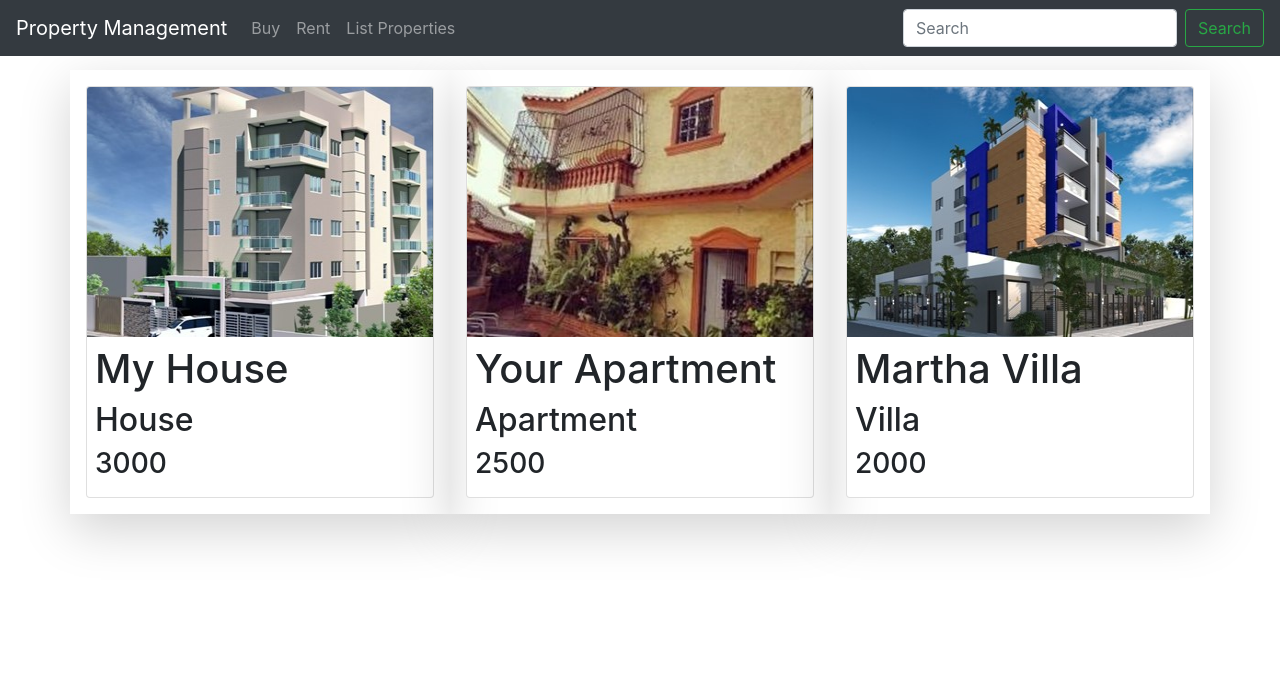
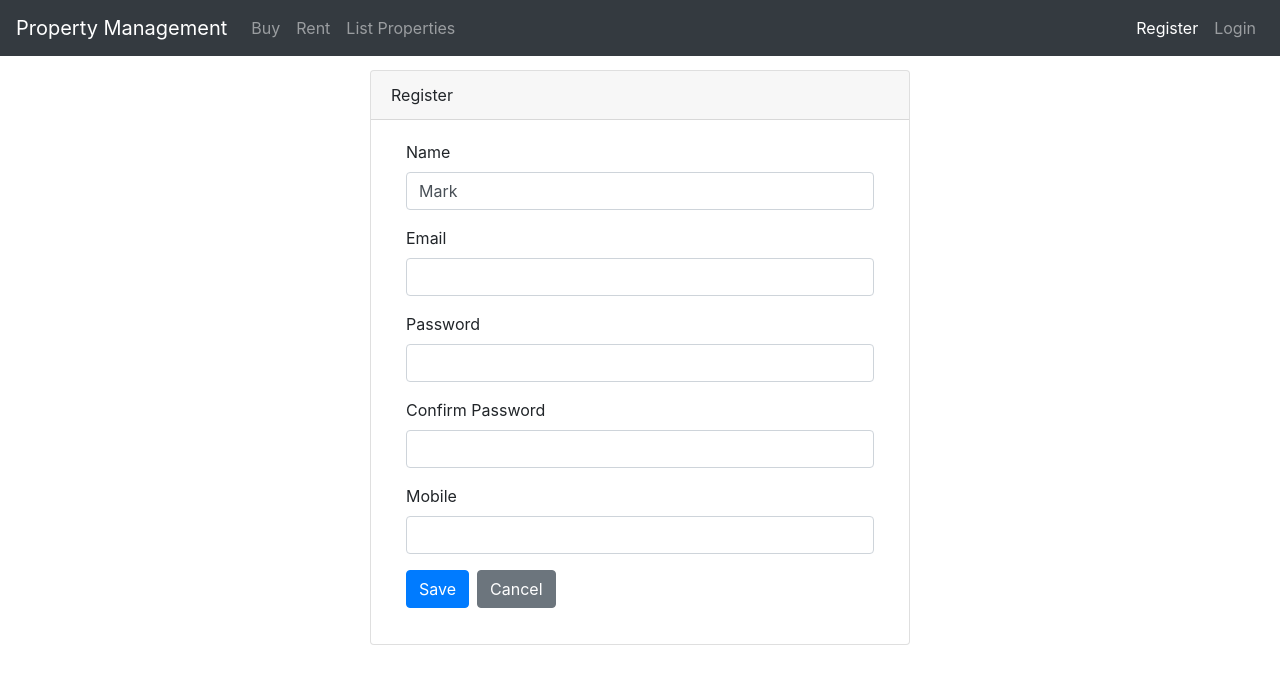
Before and after one commit to francisramirez/propertyadmin, an Angular app in the folder FrontEnd/: page /user/register in a window 1280 px wide. Shown: the top 684 px of the page. Built offline with nearby package versions, Linux system fonts and the light colour scheme.

Commit message:
Register form.

```diff
--- a/FrontEnd/src/app/app-routing.module.ts
+++ b/FrontEnd/src/app/app-routing.module.ts
@@ -3,6 +3,8 @@ import { Routes, RouterModule } from '@angular/router';
 import { AddPropertyComponent } from './property/add-property/add-property.component';
 import { PropertyDetailComponent } from './property/property-detail/property-detail.component';
 import { PropertyListComponent } from './property/property-list/property-list.component';
+import { LoginComponent } from './user/login/login.component';
+import { RegisterComponent } from './user/register/register.component';
 
 const routes: Routes =
 [
@@ -10,6 +12,9 @@ const routes: Routes =
   {path:'add-property',component:AddPropertyComponent},
   {path:'rent-property',component:PropertyListComponent},
   {path:'property-detail/:id',component:PropertyDetailComponent},
+  {path:'user/login',component:LoginComponent},
+  {path:'user/register',component:RegisterComponent},
+  {path:'rent-property',component:PropertyListComponent},
   {path:'**',component:PropertyListComponent}
 ];
 
--- a/FrontEnd/src/app/nav-bar/nav-bar.component.html
+++ b/FrontEnd/src/app/nav-bar/nav-bar.component.html
@@ -15,9 +15,17 @@
         <a class="nav-link" routerLinkActive="active" routerLink="/add-property">List Properties</a>
       </li>
     </ul>
-    <form class="form-inline my-2 my-lg-0">
-      <input class="form-control mr-sm-2" type="search" placeholder="Search" aria-label="Search">
-      <button class="btn btn-outline-success my-2 my-sm-0" type="submit">Search</button>
-    </form>
+
+    <div>
+      <ul class="nav navbar-nav">
+          <li class="nav-item">
+             <a class="nav-link" routerLink="user/register"  routerLinkActive="active">Register</a>
+          </li>
+          <li class="nav-item">
+            <a class="nav-link" routerLink="user/login" routerLinkActive="active">Login</a>
+         </li>
+      </ul>
+    </div>
+
   </div>
 </nav>
--- a/FrontEnd/src/app/property/add-property/add-property.component.html
+++ b/FrontEnd/src/app/property/add-property/add-property.component.html
@@ -6,7 +6,7 @@
    <form (ngSubmit)="onSubmit(Form)" #Form='ngForm' >
      <div class="form-group col-12">
         <label for="name">Name</label>
-         <input type="text" class="form-control"
+         <input type="text" class="form-control" autocomplete="off"
          #propName="ngModel"
          autocomplete="none"
          ngModel name="Name"
@@ -19,18 +19,18 @@
      </div>
      <div class="form-group col-12">
        <label for="type">Type</label>
-       <input type="text" class="form-control" autocomplete="none" ngModel name="Type">
+       <input type="text" class="form-control" autocomplete="off" ngModel name="Type">
 
      </div>
      <div class="form-group col-12">
         <label for="price">Price</label>
-        <input type="number" class="form-control" autocomplete="none" ngModel name="Price">
+        <input type="number" class="form-control" autocomplete="off" ngModel name="Price">
      </div>
      <div class="form-group col-12">
        <button type="submit" class="btn btn-primary mr-2" [disabled]='!Form.valid'>
          Save
        </button>
-       <button type="reset" class="btn btn-danger">
+       <button type="reset" class="btn btn-secondary">
         Cancel
       </button>
      </div>
--- /dev/null
+++ b/FrontEnd/src/app/user/login/login.component.html
@@ -0,0 +1,3 @@
+<p>
+  login works!
+</p>
--- /dev/null
+++ b/FrontEnd/src/app/user/login/login.component.ts
@@ -0,0 +1,15 @@
+import { Component, OnInit } from '@angular/core';
+
+@Component({
+  selector: 'app-login',
+  templateUrl: './login.component.html',
+  styleUrls: ['./login.component.css']
+})
+export class LoginComponent implements OnInit {
+
+  constructor() { }
+
+  ngOnInit() {
+  }
+
+}
--- /dev/null
+++ b/FrontEnd/src/app/user/register/register.component.html
@@ -0,0 +1,75 @@
+<div class="row">
+  <div class="col-6 m-auto">
+    <div class="card m-auto">
+      <div class="card-header">
+        Register
+      </div>
+      <div class="card-body">
+        <form [formGroup]="registerationForm" (ngSubmit)="onSubmit()">
+          <div class="form-group col-12">
+            <label for="name" class="form-label">Name</label>
+            <input type="text" class="form-control"
+            formControlName="userName">
+            <span *ngIf="!this.registerationForm.get('userName').valid
+                      && this.registerationForm.get('userName').touched"
+            class="error-block">
+              Please provide name
+            </span>
+          </div>
+
+          <div class="form-group col-12">
+            <label for="email" class="form-label">Email</label>
+            <input type="text" class="form-control" formControlName="email" required>
+
+            <span *ngIf="!this.registerationForm.get('email').valid && this.registerationForm.get('email').touched"
+               class="error-block">
+              <span *ngIf="this.registerationForm.get('email').hasError('required')">
+                  Please provide email
+              </span>
+              <span *ngIf="this.registerationForm.get('email').hasError('email')">
+                Please provide valid email id
+              </span>
+            </span>
+          </div>
+          <div class="form-group col-12">
+            <label for="passwrod" class="form-label">Password</label>
+            <input type="password" class="form-control" formControlName="password">
+            <span *ngIf="!this.registerationForm.get('password').valid
+                      && this.registerationForm.get('password').touched" class="error-block">
+              <span *ngIf="this.registerationForm.get('password').errors['required']">
+                Please provide password
+              </span>
+              <span *ngIf="this.registerationForm.get('password').errors.minlength">
+                Password should not be lesser than 8 character
+              </span>
+            </span>
+          </div>
+
+          <div class="form-group col-12">
+            <label for="cpassword" class="form-label">Confirm Password</label>
+            <input type="password" class="form-control" formControlName="confirmPassword">
+            <span  *ngIf="!this.registerationForm.get('confirmPassword').valid && this.registerationForm.get('confirmPassword').touched">
+              <span *ngIf="this.registerationForm.get('confirmPassword').hasError('required')">
+                Please confirm password
+              </span>
+            </span>
+              <span *ngIf="registerationForm.hasError('notmatched') && this.registerationForm.get('confirmPassword').valid">
+                Password not matched
+              </span>
+          </div>
+
+          <div class="form-group col-12">
+            <label for="mobile" class="form-label">Mobile</label>
+            <input type="text" class="form-control" formControlName="mobile">
+          </div>
+
+          <div class="form-group col-12">
+            <button type="submit" class="btn btn-primary">Save</button>
+            <button type="reset" class="btn btn-secondary ml-2">Cancel</button>
+          </div>
+
+        </form>
+      </div>
+    </div>
+  </div>
+</div>
--- /dev/null
+++ b/FrontEnd/src/app/user/register/register.component.ts
@@ -0,0 +1,32 @@
+import { Component, OnInit } from '@angular/core';
+import { FormControl, FormGroup, Validators } from '@angular/forms';
+
+@Component({
+  selector: 'app-register',
+  templateUrl: './register.component.html',
+  styleUrls: ['./register.component.css']
+})
+export class RegisterComponent implements OnInit {
+
+  registerationForm: FormGroup
+  constructor() { }
+
+  ngOnInit() {
+    this.registerationForm = new FormGroup({
+      userName: new FormControl('Mark',Validators.required),
+      email:new FormControl(null,[Validators.required,Validators.email]),
+      password:new FormControl(null,[Validators.required, Validators.minLength(8)]),
+      confirmPassword:new FormControl(null,[Validators.required]),
+      mobile:new FormControl(null,[Validators.required, Validators.maxLength(10)])
+    },this.passwordMatchingValidator);
+  }
+  onSubmit(){
+    console.log(this.registerationForm);
+  }
+  passwordMatchingValidator(fg:FormGroup):Validators{
+    return fg.get('password').value === fg.get('confirmPassword').value ? null :
+    {
+      notmatched:true
+    }
+  }
+}
--- a/FrontEnd/src/styles.css
+++ b/FrontEnd/src/styles.css
@@ -1 +1,7 @@
 /* You can add global styles to this file, and also import other style files */
+.ng-invalid.ng-touched {
+  border-color: red;
+}
+.error-block{
+  color: red;
+}
```
Also changed, not shown: FrontEnd/src/app/app.module.ts (+7 -2 lines), FrontEnd/src/app/user/login/login.component.css (added), FrontEnd/src/app/user/register/register.component.css (added).
